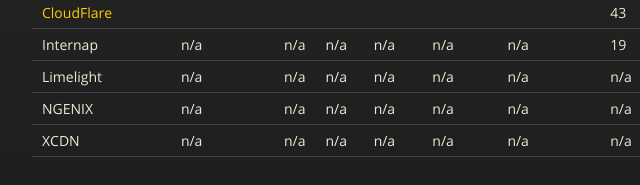
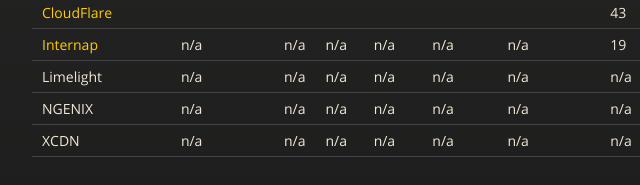
Before and after one commit to USC-NSL/cdn-coverage, a plain HTML site: page index.html in a window 1280 px wide. Shown: the part 1278-1463 px from the top of the page, 283-923 px from the left. Drawn offline with nearby package versions, Linux system fonts and the light colour scheme.

```diff
--- a/index.html
+++ b/index.html
@@ -265,7 +265,7 @@
 <td>43</td>
 </tr>
 <tr>
-<td>Internap</td>
+<td><a href="http://www2.internap.com/l/16412/2013-03-18/4zsz1/16412/41988/CDN_Datasheet.pdf">Internap</a></td>
 <td>n/a</td>
 <td>n/a</td>
 <td>n/a</td>
```
Also changed, not shown: params.json (+1 -1 lines).
